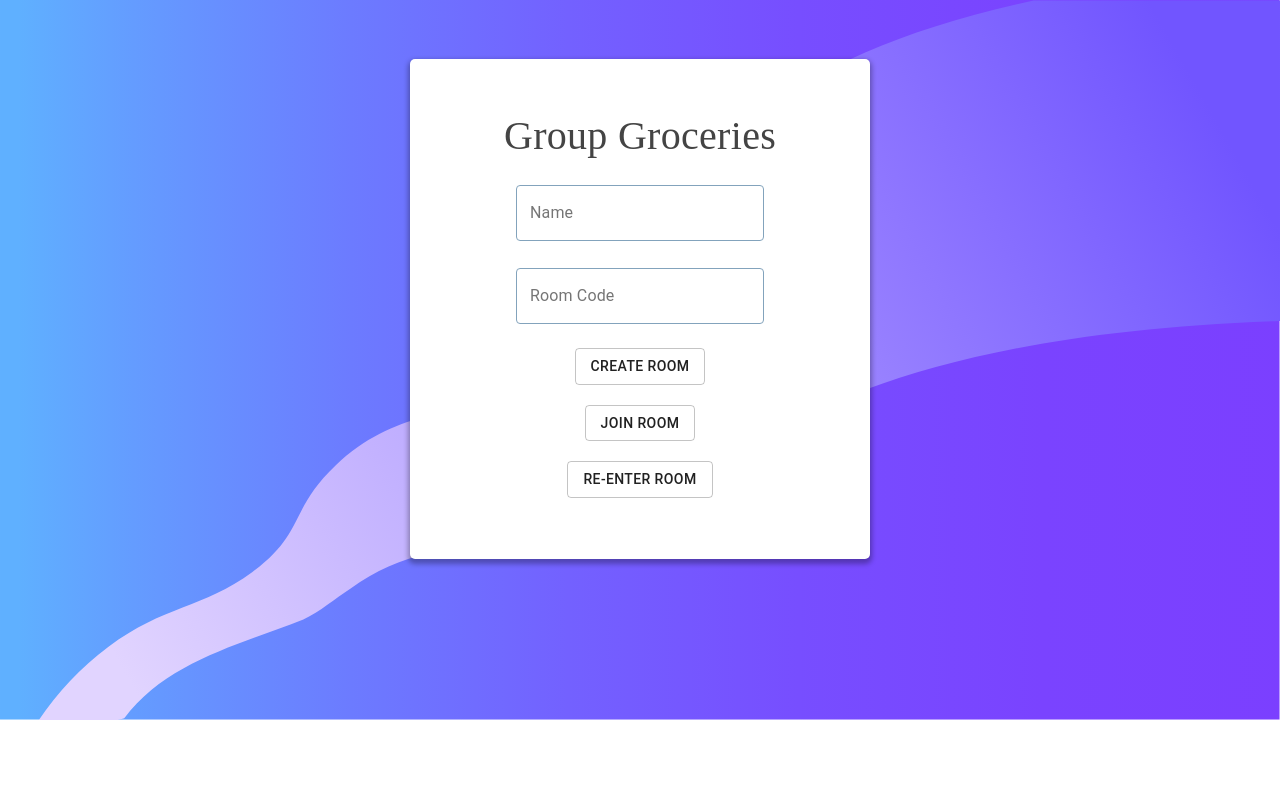
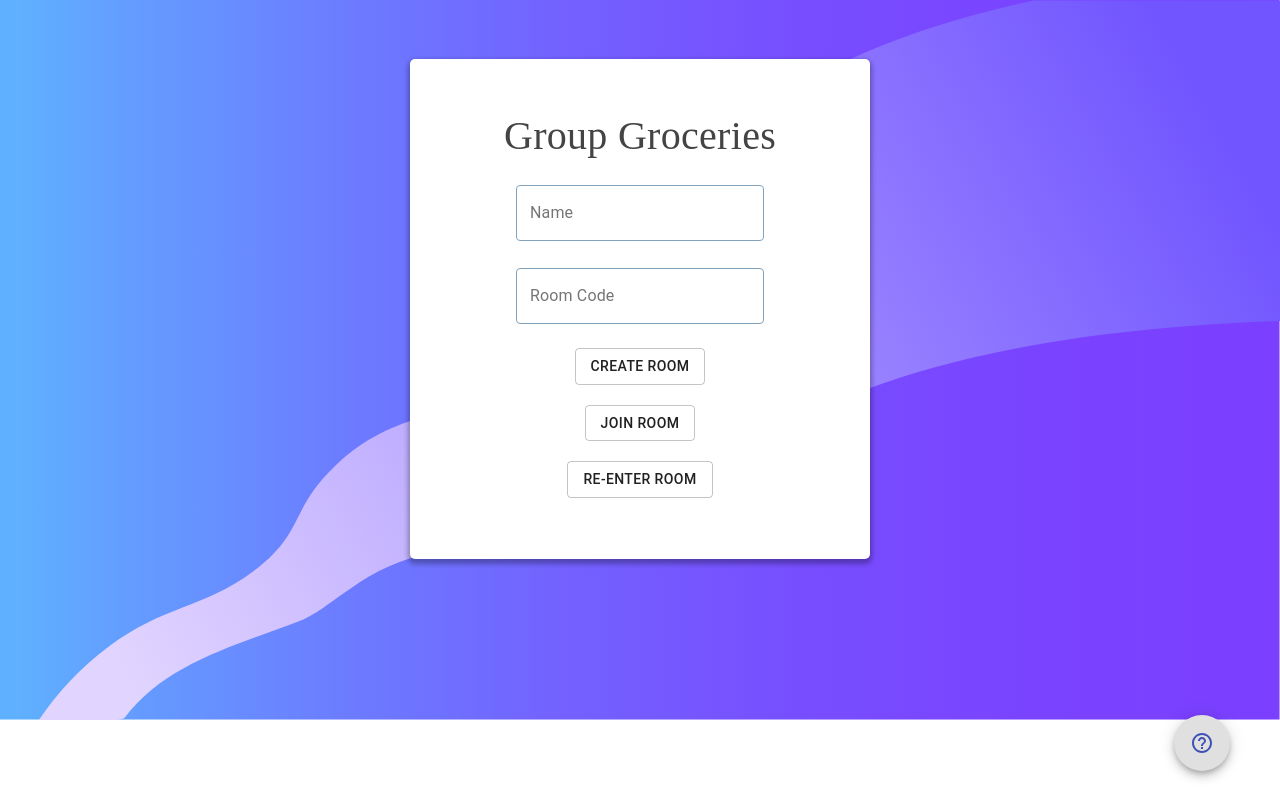
Before and after one commit to Ramenable/on-the-hill, a React (Create React App) app in the folder frontend/: page / in a window 1280 px wide. Built offline with nearby package versions, Linux system fonts and the light colour scheme.

Commit message:
added contributors tooltips

```diff
--- a/frontend/src/Pages/RoomLobby.js
+++ b/frontend/src/Pages/RoomLobby.js
@@ -28,7 +28,7 @@ var groceryList;
 var user;
 
 async function addGrocery() {
-  const newGrocery = await axios.post('http://localhost:5000/groceries/addGrocery', {
+  const newGrocery = await axios.post('https://grocerynode.herokuapp.com/groceries/addGrocery', {
     name: document.getElementById('name').value,
     roomCode: currentRoom,
     message: document.getElementById('message').value,
@@ -44,7 +44,7 @@ async function addGrocery() {
 
 async function deleteGrocery(idvalue) {
   var idV = idvalue;
-  const oldGrocery = await axios.post('http://localhost:5000/groceries/deleteGrocery', {
+  const oldGrocery = await axios.post('https://grocerynode.herokuapp.com/groceries/deleteGrocery', {
     id: idV,
   })
   .then(function (response) {
@@ -120,7 +120,7 @@ function RoomLobby() {
   const [alert, setAlert] = useState(false);
 
   useEffect(() => {
-    axios.get('http://localhost:5000/rooms/getRoom' + '?room=' + encodeURIComponent(location.state.number), false)
+    axios.get('https://grocerynode.herokuapp.com/rooms/getRoom' + '?room=' + encodeURIComponent(location.state.number), false)
 	.then((response) => {
 	    console.log(response.data);
 	    memberList = response.data[0].members;
@@ -135,7 +135,7 @@ function RoomLobby() {
   	if(gItems.length && !alert) {
       return;
     }
-  	axios.get('http://localhost:5000/groceries/getGroceries' + '?room=' + encodeURIComponent(location.state.number), false)
+  	axios.get('https://grocerynode.herokuapp.com/groceries/getGroceries' + '?room=' + encodeURIComponent(location.state.number), false)
 	.then((response) => {
 	    groceryList = []
 	    for(var i in response.data) {
--- a/frontend/src/Pages/Signin.js
+++ b/frontend/src/Pages/Signin.js
@@ -11,6 +11,9 @@ import styled from 'styled-components';
 import Snackbar from '@material-ui/core/Snackbar';
 import IconButton from '@material-ui/core/IconButton';
 import CloseIcon from '@material-ui/icons/Close';
+import HelpOutlineIcon from '@material-ui/icons/HelpOutline';
+import Fab from '@material-ui/core/Fab';
+import Tooltip from '@material-ui/core/Tooltip';
 
 import { BrowserRouter as Switch, Redirect, useHistory, History, Link } from "react-router-dom";
 
@@ -25,7 +28,7 @@ async function createUserRoom() {
   userValue = document.getElementById('userNameVal').value;
 
   var array = [ document.getElementById('userNameVal').value]
-  const newRoom = await axios.post('http://localhost:5000/rooms/addRoom', {
+  const newRoom = await axios.post('https://grocerynode.herokuapp.com/rooms/addRoom', {
     roomCode: document.getElementById('roomCodeVal').value,
     members: array,
     numMembers: 1,
@@ -44,7 +47,7 @@ async function createUserRoom() {
     return;
   }
 
-  const newUser = await axios.post('http://localhost:5000/users/makeUser', {
+  const newUser = await axios.post('https://grocerynode.herokuapp.com/users/makeUser', {
     username: document.getElementById('userNameVal').value,
     roomCode: document.getElementById('roomCodeVal').value
   })
@@ -61,7 +64,7 @@ async function updateUserRoom() {
   num = document.getElementById('roomCodeVal').value;
   userValue = document.getElementById('userNameVal').value;
 
-  const newUser = await axios.post('http://localhost:5000/users/makeUser', {
+  const newUser = await axios.post('https://grocerynode.herokuapp.com/users/makeUser', {
     username: document.getElementById('userNameVal').value,
     roomCode: document.getElementById('roomCodeVal').value
   })
@@ -78,7 +81,7 @@ async function updateUserRoom() {
     return;
   }
 
-  const updatedRoom = await axios.post('http://localhost:5000/rooms/updateRoom', {
+  const updatedRoom = await axios.post('https://grocerynode.herokuapp.com/rooms/updateRoom', {
     username: document.getElementById('userNameVal').value,
     roomCode: document.getElementById('roomCodeVal').value,
   })
@@ -97,7 +100,7 @@ async function returnUserRoom() {
   num = document.getElementById('roomCodeVal').value;
   userValue = document.getElementById('userNameVal').value;
 
-  const newUser = await axios.post('http://localhost:5000/users/returnUser', {
+  const newUser = await axios.post('https://grocerynode.herokuapp.com/users/returnUser', {
     username: document.getElementById('userNameVal').value,
     roomCode: document.getElementById('roomCodeVal').value
   })
@@ -131,7 +134,7 @@ const StyledTextField = styled(TextField)`
   }
 `;
 
-const useStyles = makeStyles({
+const useStyles = makeStyles((theme) => ({
   root: {
     //background: 'linear-gradient(45deg, #FE6B8B 30%, #FF8E53 90%)',
     border: 0,
@@ -171,7 +174,12 @@ const useStyles = makeStyles({
     flexDirection: "column",
     justifyContent: "center"
   },
-});
+  absolute: {
+    position: 'absolute',
+    bottom: theme.spacing(2),
+    right: theme.spacing(3),
+  },
+}));
 
 function Signin() {
   const history = useHistory();
@@ -284,6 +292,12 @@ function Signin() {
       </CardContent>
     </Card>
 
+    <Tooltip title="Made by Abel, Ellie, John,and Nelson" style={{marginRight: '2%', marginBottom: '1%'}}>
+        <Fab className={classes.absolute}>
+          <HelpOutlineIcon color="primary" />
+        </Fab>
+    </Tooltip>
+
     <Snackbar
       anchorOrigin={{
         vertical: 'bottom',
```
Also changed, not shown: 1 other file (tests, documents, lock files or other folders).
